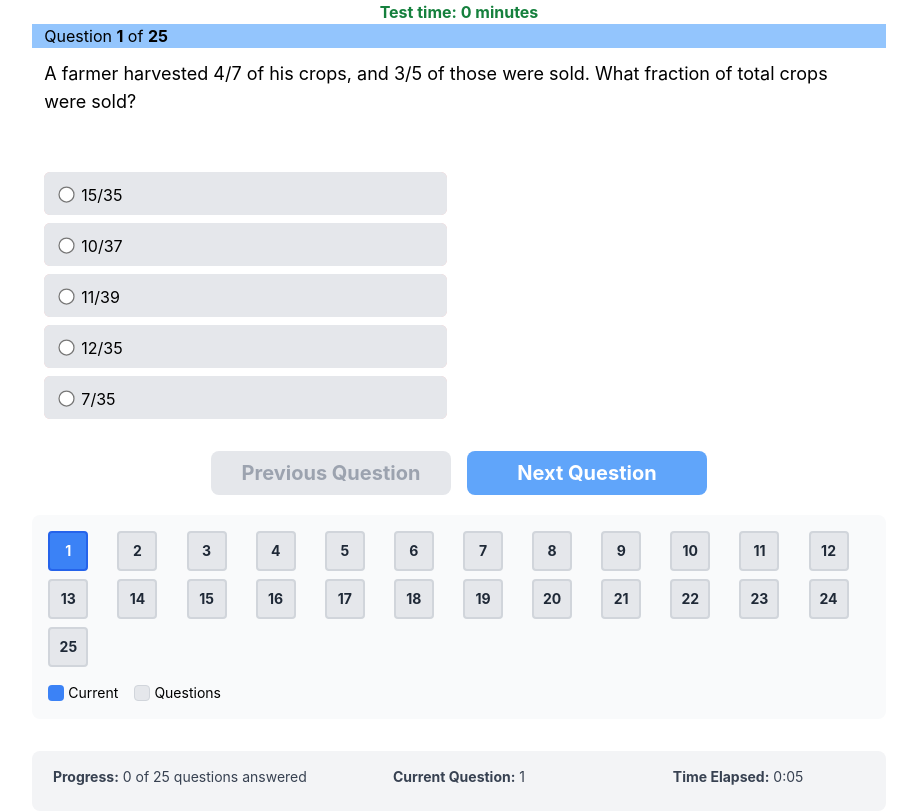
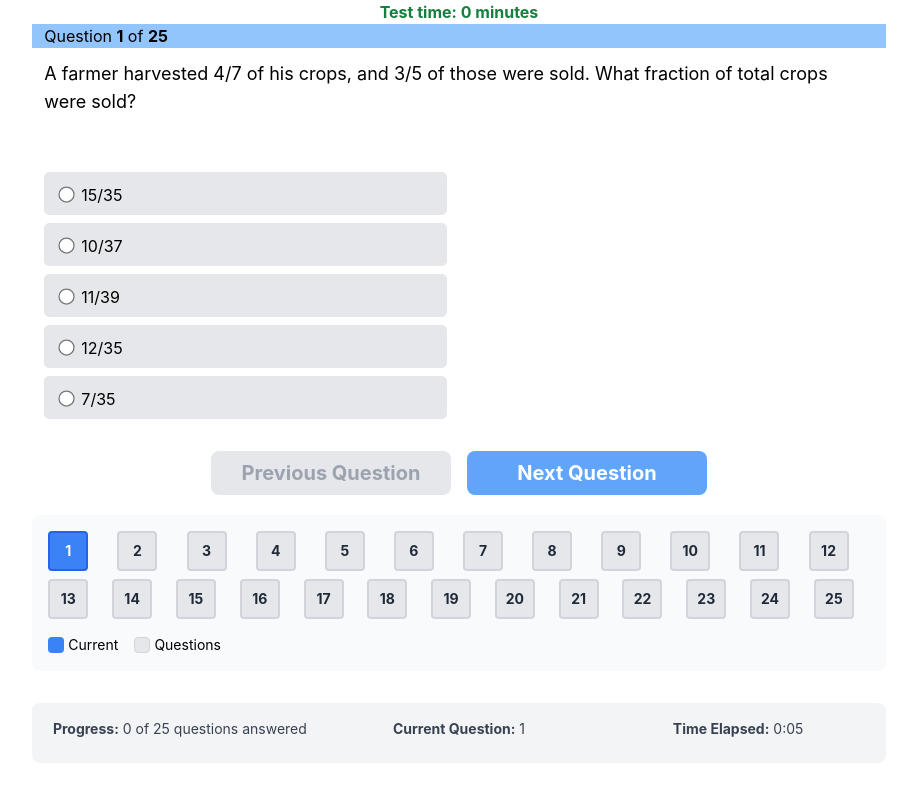
Before and after one commit to kachomanic/randomexam, a React (Create React App) app: page / in a window 1280 px wide. Shown: the whole page, without its empty margins (181-1098 px from the left). Built offline with nearby package versions, Linux system fonts and the light colour scheme.

Commit message:
fix(grid): number of cols

```diff
--- a/src/App.js
+++ b/src/App.js
@@ -275,8 +275,9 @@ function App() {
       {/* Question Navigation Grid */}
       {exams.length > 0 && (
         <div className="mb-6 p-4 bg-gray-50 rounded-lg">
-          <div className="grid grid-cols-6 sm:grid-cols-12 gap-2 mb-4">
-            {exams.map((_, index) => {
+          {/* First row - 12 questions */}
+          <div className="grid grid-cols-6 sm:grid-cols-12 gap-2 mb-2">
+            {exams.slice(0, 12).map((_, index) => {
               let buttonClass = "w-10 h-10 rounded border-2 font-bold text-sm ";
 
               // Determine button color based on status
@@ -312,6 +313,54 @@ function App() {
               );
             })}
           </div>
+
+          {/* Second row - 13 questions */}
+          {exams.length > 12 && (
+            <div
+              className="grid grid-cols-6 sm:grid-cols-13 gap-2 mb-4"
+              style={{ gridTemplateColumns: "repeat(13, minmax(0, 1fr))" }}
+            >
+              {exams.slice(12, 25).map((_, idx) => {
+                const index = idx + 12; // Adjust index for second row
+                let buttonClass =
+                  "w-10 h-10 rounded border-2 font-bold text-sm ";
+
+                // Determine button color based on status
+                if (currentPos === index) {
+                  buttonClass += "bg-blue-500 text-white border-blue-600"; // Current question
+                } else if (currentPos === -1) {
+                  // Show results only when exam is finished (currentPos === -1)
+                  if (questionStatus[index] === "correct") {
+                    buttonClass += "bg-green-500 text-white border-green-600"; // Correct answer
+                  } else if (questionStatus[index] === "incorrect") {
+                    buttonClass += "bg-red-500 text-white border-red-600"; // Incorrect answer
+                  } else {
+                    buttonClass += "bg-gray-200 text-gray-800 border-gray-300"; // Unanswered
+                  }
+                } else {
+                  // During exam, show all questions as neutral and non-interactive
+                  buttonClass +=
+                    "bg-gray-200 text-gray-800 border-gray-300 cursor-default"; // Neutral and non-clickable
+                }
+
+                return (
+                  <button
+                    key={index}
+                    className={buttonClass}
+                    onClick={
+                      currentPos === -1
+                        ? () => jumpToQuestion(index)
+                        : undefined
+                    }
+                    disabled={currentPos >= 0} // Disable navigation during exam, only allow after completion
+                    style={currentPos >= 0 ? { cursor: "default" } : {}}
+                  >
+                    {index + 1}
+                  </button>
+                );
+              })}
+            </div>
+          )}
 
           {/* Legend */}
           <div className="flex flex-wrap gap-4 text-sm">
```
